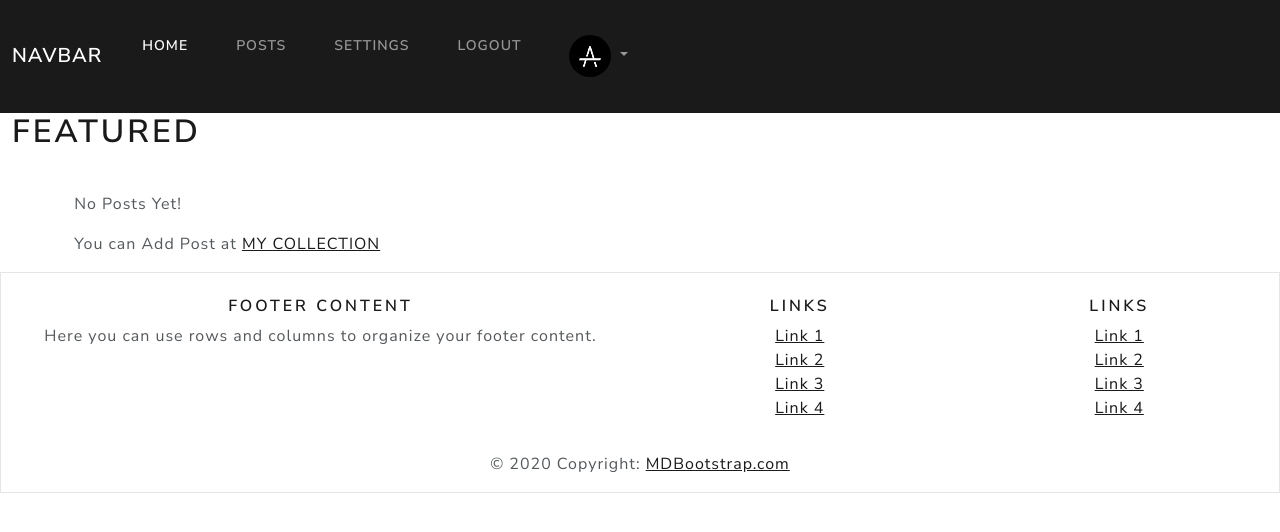
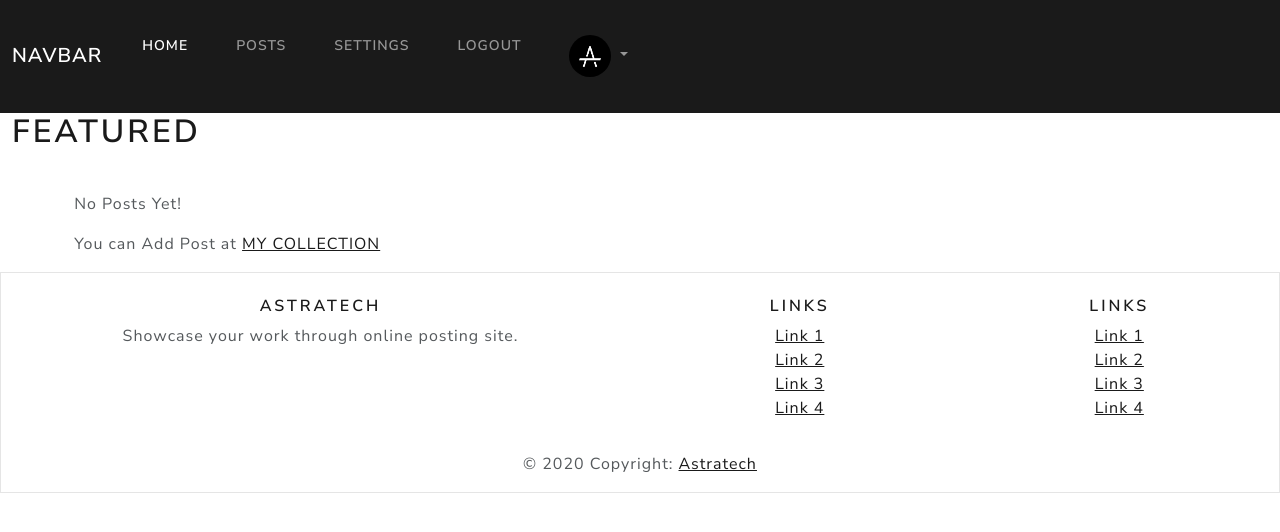
Before and after one commit to PrynsTag/TechStra, a CodeIgniter app: page /TechStra/index.php/home/index in a window 1280 px wide. Shown: the top 532 px of the page. Run offline with CodeIgniter, Linux system fonts and the light colour scheme; data that the repository does not hold is empty.

Commit message:
Added astratech text name

```diff
--- a/application/views/fragments/footer.php
+++ b/application/views/fragments/footer.php
@@ -1,5 +1,5 @@
 <!-- Footer -->
-<footer class="page-footer font-small blue pt-4 bg-light">
+<footer class="page-footer font-small pt-4 bg-light">
 	<!-- Footer Links -->
 	<div class="container-fluid text-center text-md-left">
 
@@ -10,8 +10,8 @@
 			<div class="col-md-6 mt-md-0 mt-3">
 
 				<!-- Content -->
-				<h5 class="text-uppercase">Footer Content</h5>
-				<p>Here you can use rows and columns to organize your footer content.</p>
+				<h5 class="text-uppercase">Astratech</h5>
+				<p>Showcase your work through online posting site.</p>
 
 			</div>
 			<!-- Grid column -->
@@ -74,7 +74,7 @@
 
 	<!-- Copyright -->
 	<div class="footer-copyright text-center py-3">© 2020 Copyright:
-		<a href="https://mdbootstrap.com/"> MDBootstrap.com</a>
+		<a href="#">Astratech</a>
 	</div>
 	<!-- Copyright -->
 
```
